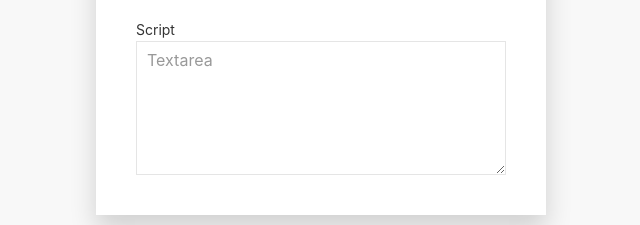
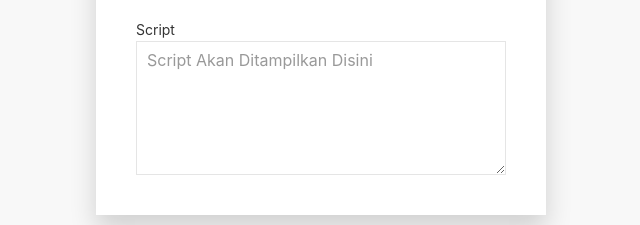
Before and after one commit to sProDev/sbmptn-script-faker, a plain HTML site: page index.html in a window 1280 px wide. Shown: the part 1022-1247 px from the top of the page, without its empty margins (319-959 px from the left). Drawn offline with nearby package versions, Linux system fonts and the light colour scheme.

Commit message:
change textarea placeholder

```diff
--- a/index.html
+++ b/index.html
@@ -96,7 +96,7 @@
                                 <label class="uk-form-label" for="hasil-script">Script</label>
                                 <div class="uk-form-controls">
                                     <textarea class="uk-textarea" id="hasil-script" rows="5"
-                                        placeholder="Textarea"></textarea>
+                                        placeholder="Script Akan Ditampilkan Disini"></textarea>
                                 </div>
                             </div>
                         </div>
```
